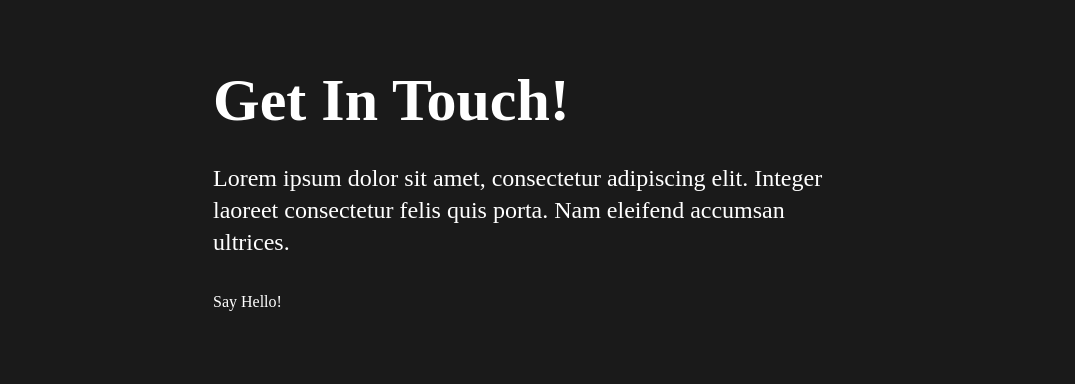
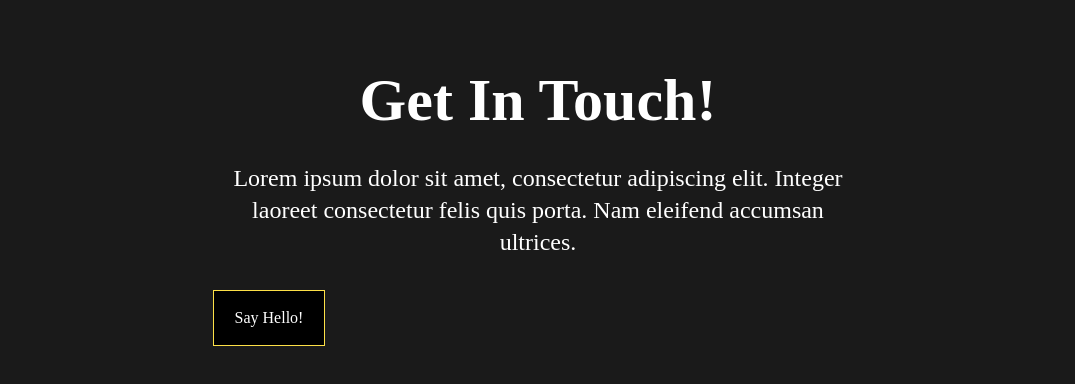
Before and after one commit to UnclePedro/My-Portfolio, a React (Vite) app in the folder Front-End Portfolio/: page / in a window 1280 px wide. Shown: the part 3184-3568 px from the top of the page, without its empty margins (102-1177 px from the left). Built offline with nearby package versions, Linux system fonts and the light colour scheme.

Commit message:
Tweak contact block

```diff
--- a/Front-End Portfolio/src/App.tsx
+++ b/Front-End Portfolio/src/App.tsx
@@ -145,13 +145,13 @@ function App() {
         </div>
 
         <div className={'flex justify-center pt-56'}>
-          <div className={'w-[650px]'}>
+          <div className={'w-[650px] flex flex-col text-center'}>
             <h2 className="text-6xl font-semibold">Get In Touch!</h2>
             <p className={'text-2xl my-8'}>
               Lorem ipsum dolor sit amet, consectetur adipiscing elit. Integer laoreet consectetur felis quis porta. Nam
               eleifend accumsan ultrices.
             </p>
-            <button>Say Hello!</button>
+            <button className={'bg-black border border-yellow-300 h-14 w-28'}>Say Hello!</button>
           </div>
         </div>
       </body>
```
